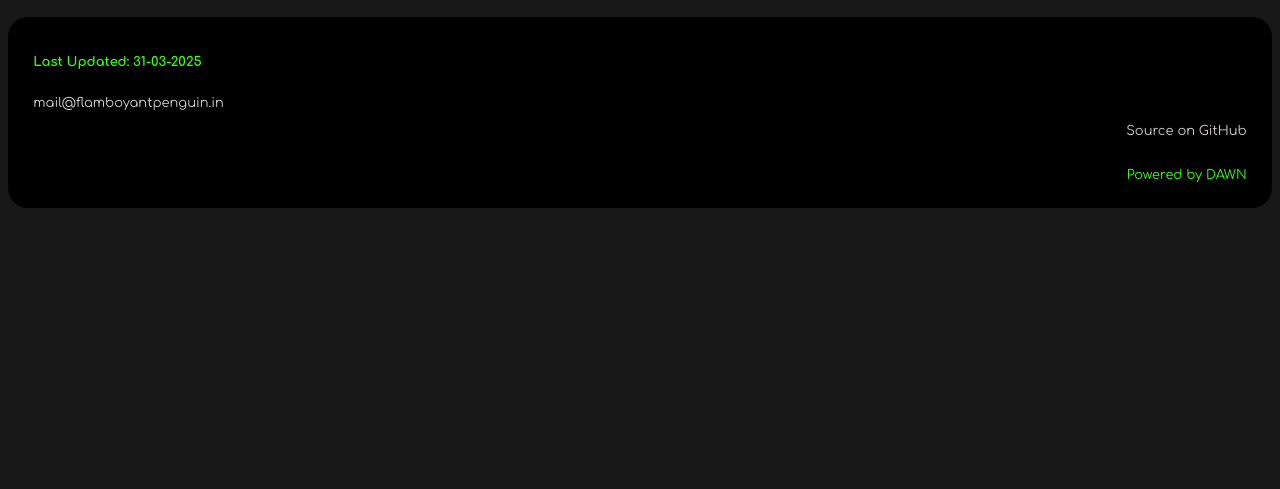
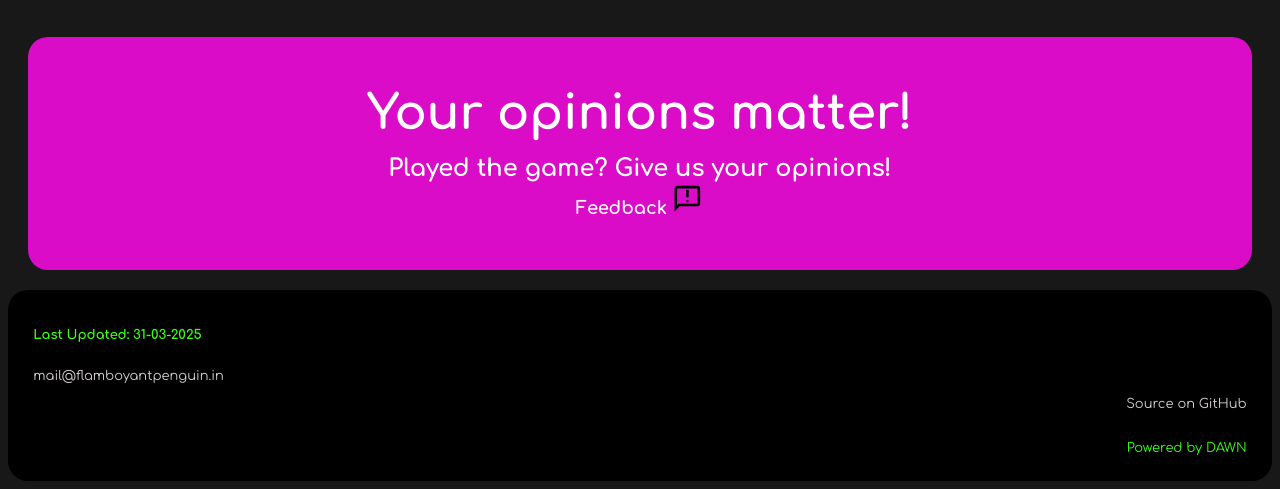
Before and after one commit to flamboyantpenguin/wikilynx-web, a plain HTML site: page main/index.html in a window 1280 px wide. Shown: the part 2011-2500 px from the top of the page. Before the commit the page ends 2227 px from the top, so only its background shows below. Drawn offline with nearby package versions, Linux system fonts and the light colour scheme; a web font is replaced by a local one.

Commit message:
Minor fixes, Feedback and Wiki links

```diff
--- a/main/index.html
+++ b/main/index.html
@@ -61,6 +61,10 @@
             <a href="download.html">
                 <span class="navItem">Downloads</span>
                 <span class="material-symbols-outlined">download</span>
+            </a>
+            <a href="https://github.com/flamboyantpenguin/wikilynx/wiki" target="_blank">
+                <span class="navItem">Wiki</span>
+                <span class="material-symbols-outlined">book</span>
             </a>
             <a href="news.html">
                 <span class="navItem">News</span>
@@ -161,7 +165,7 @@
                                 <path
                                     d="M480-320 280-520l56-58 104 104v-326h80v326l104-104 56 58-200 200ZM240-160q-33 0-56.5-23.5T160-240v-120h80v120h480v-120h80v120q0 33-23.5 56.5T720-160H240Z" />
                             </svg>
-                        </md-filled-tonal-button>
+                        </md-elevated-button>
                     </div>
                 </div>
             </div>
@@ -173,11 +177,32 @@
                     <span>Free and Open Source! 💚</span>
                 </div>
                 <div class="desc">
-                    <span>wikiLYNX is completely free and Open Source licensed under MIT License! Click on contribute on the Navigation bar to get started!</span>
+                    <span>wikiLYNX is completely free and Open Source licensed under MIT License! Click on contribute on
+                        the Navigation bar to get started!</span>
                 </div>
             </div>
             <div class="left banner">
                 <img src="https://opengraph.githubassets.com/1/flamboyantpenguin/wikilynx?v=1" width="600px">
+            </div>
+        </div>
+
+        <div class="content1" style="background-color: #da0cc8;">
+            <div class="right">
+                <div class="title" style="text-align: center; padding-bottom: 5px;">
+                    <span>Your opinions matter!</span>
+                </div>
+                <div class="desc" style="text-align: center; padding-top: 10px;">
+                    <span>Played the game? Give us your opinions!</span>
+                    <div>
+                        <md-elevated-button class="med-button" href="download.html">
+                            Feedback
+                            <svg slot="icon" viewBox="0 -1000 1000 1000" width="32px" height="32px" fill="#000000">
+                                <path
+                                    d="M480-360q17 0 28.5-11.5T520-400q0-17-11.5-28.5T480-440q-17 0-28.5 11.5T440-400q0 17 11.5 28.5T480-360Zm-40-160h80v-240h-80v240ZM80-80v-720q0-33 23.5-56.5T160-880h640q33 0 56.5 23.5T880-800v480q0 33-23.5 56.5T800-240H240L80-80Zm126-240h594v-480H160v525l46-45Zm-46 0v-480 480Z" />
+                            </svg>
+                        </md-elevated-button>
+                    </div>
+                </div>
             </div>
         </div>
 
```
Also changed, not shown: main/about.html (+4 -0 lines), main/download.html (+4 -0 lines), main/news.html (+4 -0 lines).
